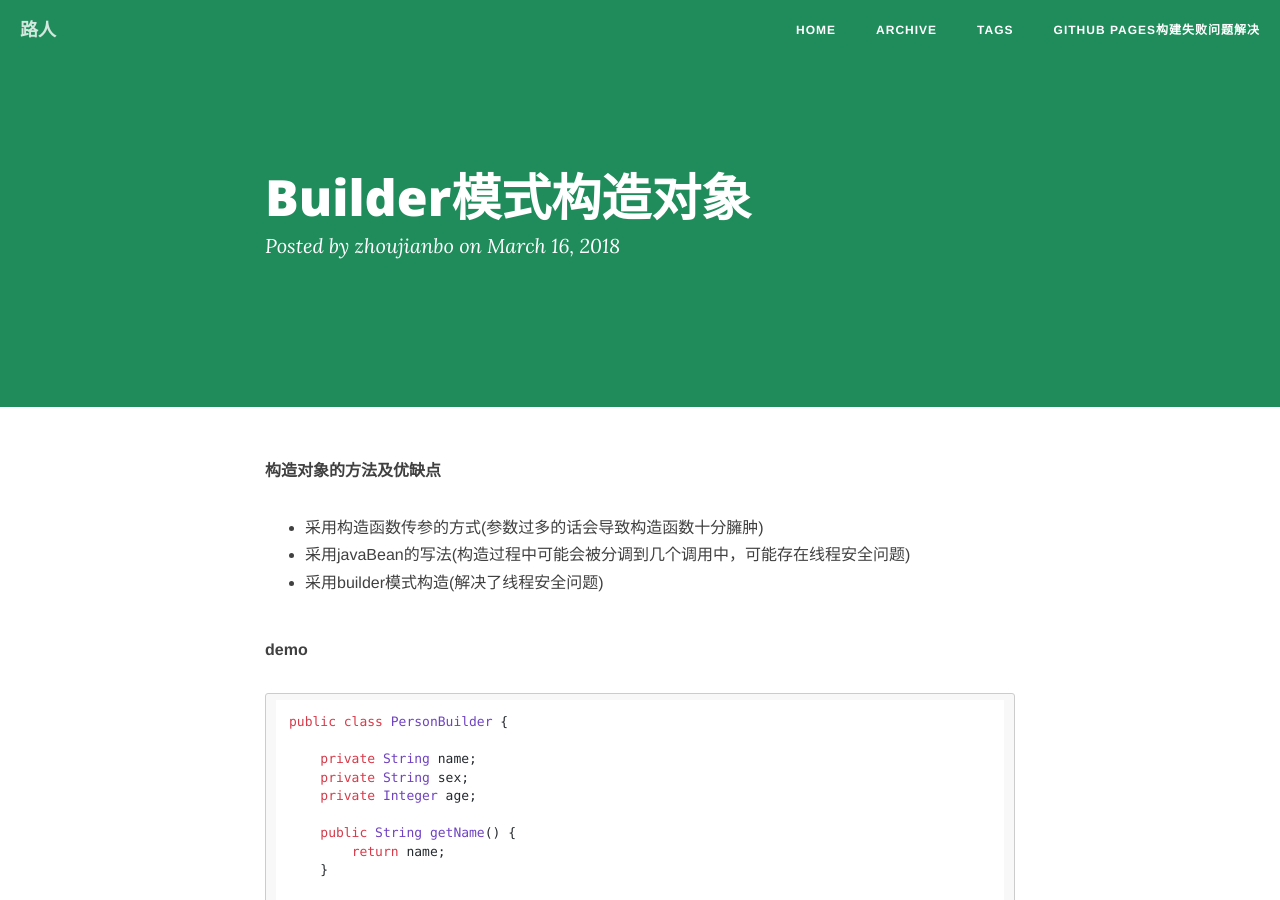
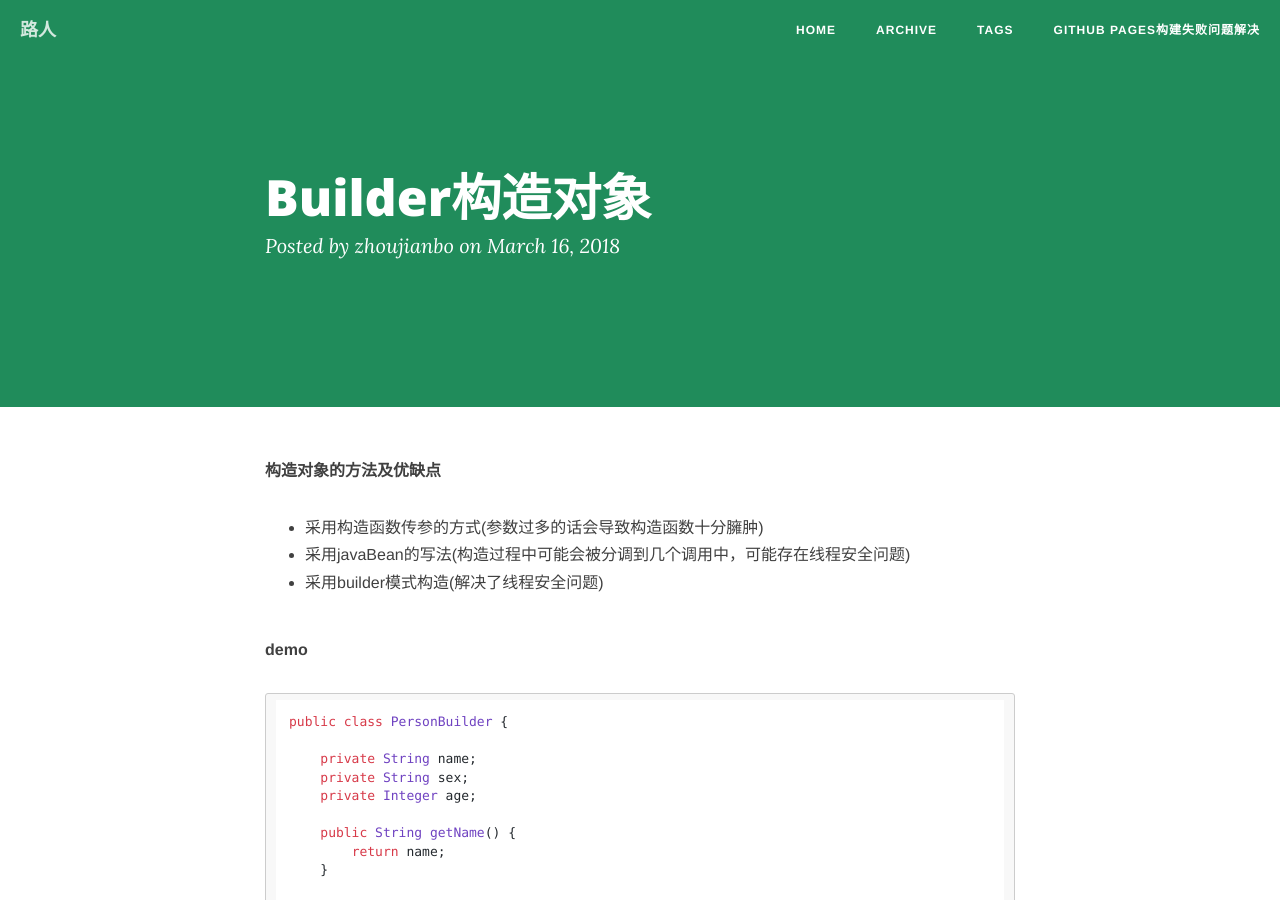
Before and after one commit to ZhouJianBoPro/ZhouJianBoPro.github.io, a Jekyll site: the page built from _posts/2018-03-19-builder.md, in a window 1280 px wide and 900 px high. Built offline with Jekyll 4.4.1, drawn with Linux system fonts in a browser that asks for light colours; nearby versions of some CDN libraries; comment, search, counter and statistics services are not loaded.

Commit message:
defalut commit；

```diff
--- a/_posts/2018-03-19-builder.md
+++ b/_posts/2018-03-19-builder.md
@@ -1,10 +1,10 @@
 ---
 layout: post
-title: Builder模式构造对象
+title: Builder构造对象
 date: 2018-03-16
 categories: 语法积累
 tags: [设计模式]
-description: Builder模式构造对象。
+description: Builder构造对象。
 ---
 
 **构造对象的方法及优缺点**
```
